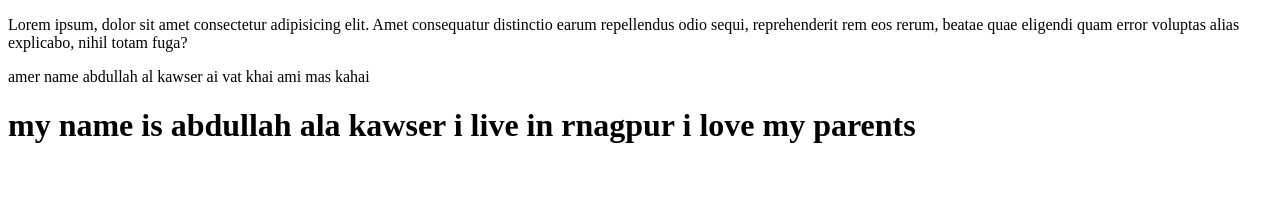
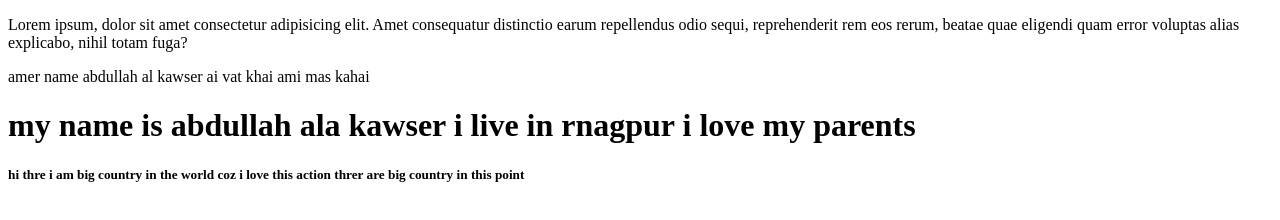
Before and after one commit to alkawseraak/abdullah, a plain HTML site: page index.html in a window 1280 px wide. Drawn offline with Linux system fonts and the light colour scheme.

Commit message:
first webside

```diff
--- a/index.html
+++ b/index.html
@@ -10,5 +10,6 @@
     <p>Lorem ipsum, dolor sit amet consectetur adipisicing elit. Amet consequatur distinctio earum repellendus odio sequi, reprehenderit rem eos rerum, beatae quae eligendi quam error voluptas alias explicabo, nihil totam fuga?</p>
     <p>amer name abdullah al kawser ai vat khai ami mas  kahai</p>
     <h1>my name is abdullah ala kawser i live in rnagpur i love my parents</h1>
+    <h5>hi thre i am big country  in the world coz i love this action threr are big country in this point</h5>
 </body>
 </html>
```
